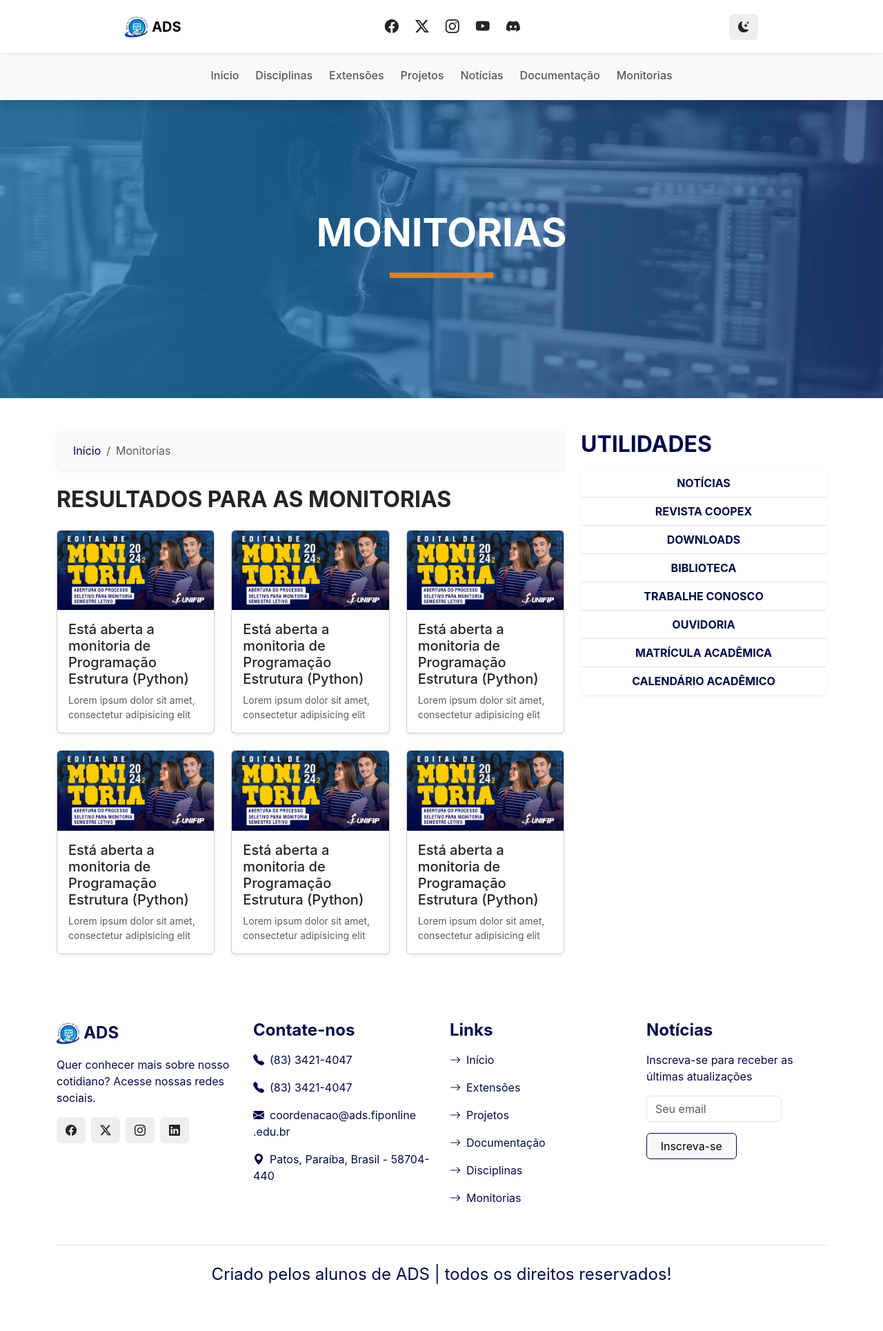
After one commit to samuelvbernardo/ADS_Website, a Django app: template adsproject/templates/monitorias.html in a window 1280 px wide. The commit adds this page. Shown: the whole page at 69% size. Run offline with Django 3.2, Linux system fonts and the light colour scheme; the template is opened without the code that fills it, so the values that code supplies are empty.

Commit message:
ajuste no header e criação de monitorias

```diff
--- a/adsproject/ads_app/urls.py
+++ b/adsproject/ads_app/urls.py
@@ -8,4 +8,5 @@ urlpatterns = [
     path('noticias/', NoticiasView.as_view(), name='noticias'),
     path('projetos/', ProjetosView.as_view(), name='projetos'),
     path('extensoes/', ExtensoesView.as_view(), name='extensoes'),
+    path('monitorias/', MonitoriasView.as_view(), name='monitorias'),
 ]
--- a/adsproject/ads_app/views.py
+++ b/adsproject/ads_app/views.py
@@ -22,3 +22,6 @@ class DocumentosView(TemplateView):
 
 class ProjetosView(TemplateView):
     template_name = 'projetos.html'
+
+class MonitoriasView(TemplateView):
+    template_name = "monitorias.html"
--- /dev/null
+++ b/adsproject/static/css/monitorias.css
@@ -0,0 +1,10 @@
+.card:hover {
+  transform: scale(1.02);
+  transition: transform 0.2s ease-in-out;
+}
+
+@media (min-width: 992px) {
+  .fs-0 {
+    font-size: 3.5rem;
+  }
+}
--- a/adsproject/templates/base.html
+++ b/adsproject/templates/base.html
@@ -83,11 +83,17 @@
             <li class="nav-item">
               <a class="nav-link fw-medium" href="{% url 'documentos' %}">Documentação</a>
             </li>
+            <li class="nav-item">
+              <a class="nav-link fw-medium" href="{% url 'monitorias' %}">Monitorias</a>
+            </li>
           </ul>
         </div>
       </section>
     </nav>
   </header>
+
+  {% block page_header %}{% endblock %}
+
 
   {% block content %}{% endblock content %}
 
--- a/adsproject/templates/disciplinas.html
+++ b/adsproject/templates/disciplinas.html
@@ -7,6 +7,12 @@
 <link rel="stylesheet" href="{% static 'css/disciplinas.css' %}">
 {% endblock %}
 
+{% block page_header %}
+<section class="bg-title text-white text-center py-5 d-flex align-items-center justify-content-center flex-column">
+  <h1 class="fw-bold fs-0">DISCIPLINAS</h1>
+  <div class="bg-orange p-1 my-3" style="width: 150px;"></div>
+</section>
+{% endblock %}
 
 {% block content %}
 <main>
--- /dev/null
+++ b/adsproject/templates/monitorias.html
@@ -0,0 +1,66 @@
+{% extends "base.html" %}
+{% load static %}
+
+{% block title %}Monitorias | ADS{% endblock %}
+
+{% block extra_css %}
+<link rel="stylesheet" href="{% static 'css/monitorias.css' %}">
+{% endblock %}
+
+{% block page_header %}
+<section class="bg-title text-white text-center py-5 d-flex align-items-center justify-content-center flex-column">
+  <h1 class="fw-bold fs-0">MONITORIAS</h1>
+  <div class="bg-orange p-1 my-3" style="width: 150px;"></div>
+</section>
+{% endblock %}
+
+{% block content %}
+<section class="container py-5">
+  <div class="row">
+    <!-- Coluna Principal -->
+    <div class="col-md-8">
+      <nav aria-label="breadcrumb">
+        <ol class="breadcrumb bg-light rounded shadow-sm py-3 px-4 mb-4">
+          <li class="breadcrumb-item"><a href="{% url 'index' %}" class="text-decoration-none text-primary">Início</a></li>
+          <li class="breadcrumb-item active" aria-current="page">Monitorias</li>
+        </ol>
+      </nav>
+
+      <h2 class="mb-4 fw-bold text-dark">RESULTADOS PARA AS MONITORIAS</h2>
+
+      <div class="row row-cols-1 row-cols-md-2 row-cols-lg-3 g-4">
+        {% for i in "123456" %}
+        <div class="col">
+          <div class="card h-100 shadow-sm">
+            <img src="{% static 'assets/noticias/bg-monitorias.png' %}" class="card-img-top" alt="Monitoria">
+            <div class="card-body">
+              <h5 class="card-title">Está aberta a monitoria de Programação Estrutura (Python)</h5>
+              <p class="card-text small text-muted">Lorem ipsum dolor sit amet, consectetur adipisicing elit</p>
+            </div>
+          </div>
+        </div>
+        {% endfor %}
+      </div>
+    </div>
+
+    <!-- Coluna Utilidades -->
+    <div class="col-md-4">
+      <section class="utilities">
+        <h2 class="fw-bold mb-3 text-primary">UTILIDADES</h2>
+        <div class="card border-0 shadow-sm">
+          <ul class="list-group list-group-flush text-center">
+            <li class="list-group-item"><a href="#" class="text-decoration-none fw-bold text-primary">NOTÍCIAS</a></li>
+            <li class="list-group-item"><a href="#" class="text-decoration-none fw-bold text-primary">REVISTA COOPEX</a></li>
+            <li class="list-group-item"><a href="#" class="text-decoration-none fw-bold text-primary">DOWNLOADS</a></li>
+            <li class="list-group-item"><a href="#" class="text-decoration-none fw-bold text-primary">BIBLIOTECA</a></li>
+            <li class="list-group-item"><a href="#" class="text-decoration-none fw-bold text-primary">TRABALHE CONOSCO</a></li>
+            <li class="list-group-item"><a href="#" class="text-decoration-none fw-bold text-primary">OUVIDORIA</a></li>
+            <li class="list-group-item"><a href="#" class="text-decoration-none fw-bold text-primary">MATRÍCULA ACADÊMICA</a></li>
+            <li class="list-group-item"><a href="#" class="text-decoration-none fw-bold text-primary">CALENDÁRIO ACADÊMICO</a></li>
+          </ul>
+        </div>
+      </section>
+    </div>
+  </div>
+</section>
+{% endblock %}
```
Also changed, not shown: adsproject/templates/documentos.html (+7 -0 lines), adsproject/templates/extensoes.html (+8 -0 lines), adsproject/templates/noticias.html (+7 -0 lines), adsproject/templates/projetos.html (+7 -5 lines). Lines whose indentation alone changed are shown as unchanged.
